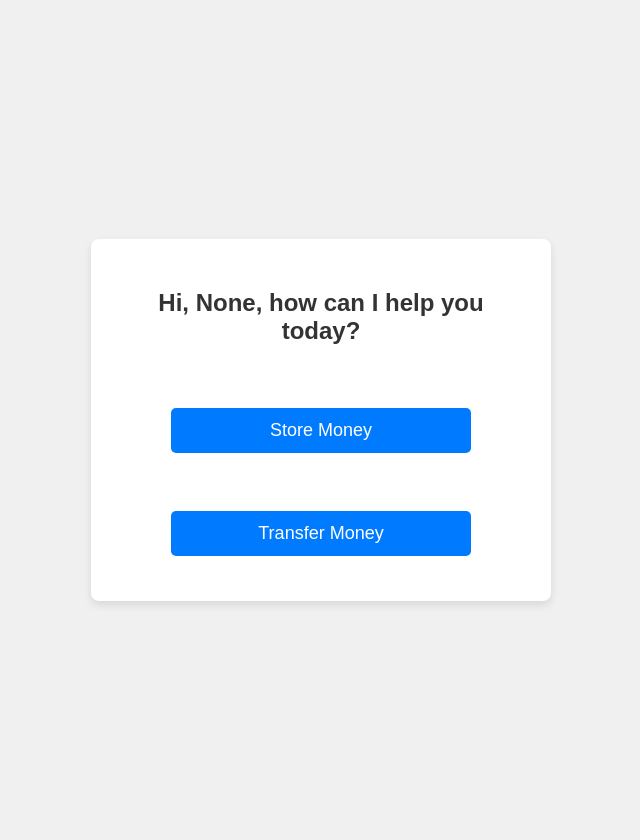
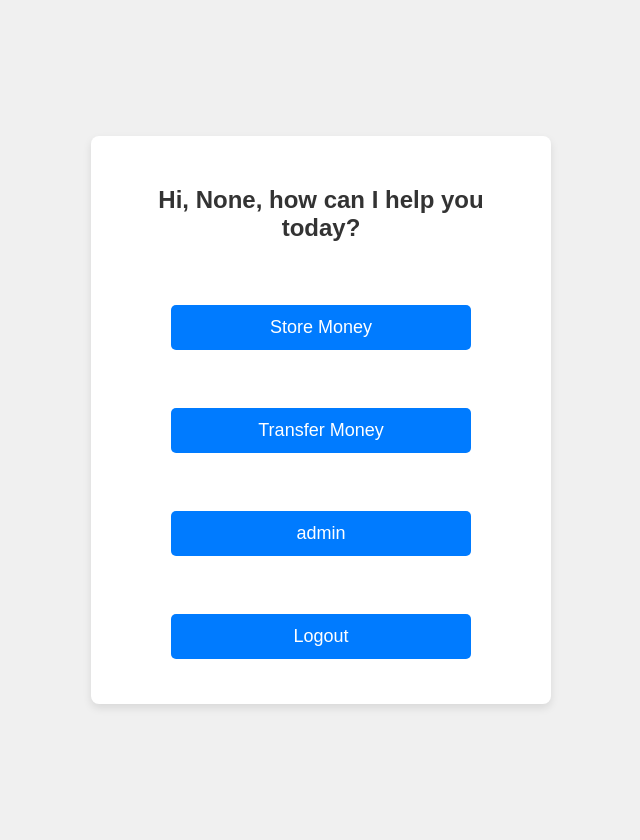
Before and after one commit to Origamiccc/SC6113-DAPP, a Flask app: page /main in a window 1280 px wide. Shown: the whole page, without its empty margins (319-959 px from the left). Run offline with Flask 3, Linux system fonts and the light colour scheme.

Commit message:
Update main.html

```diff
--- a/templates/main.html
+++ b/templates/main.html
@@ -108,6 +108,14 @@
         <form action = "/transfer_money" method="post">
             <input type="submit" value="Transfer Money">
         </form>
+        <br>
+        <form action = "/admin" method="post">
+            <input type="submit" value="admin">
+        </form>
+        <br>
+        <form action = "/" method="post">
+            <input type="submit" value="Logout">
+        </form>
     </div>
 </body>
 </html>
```
